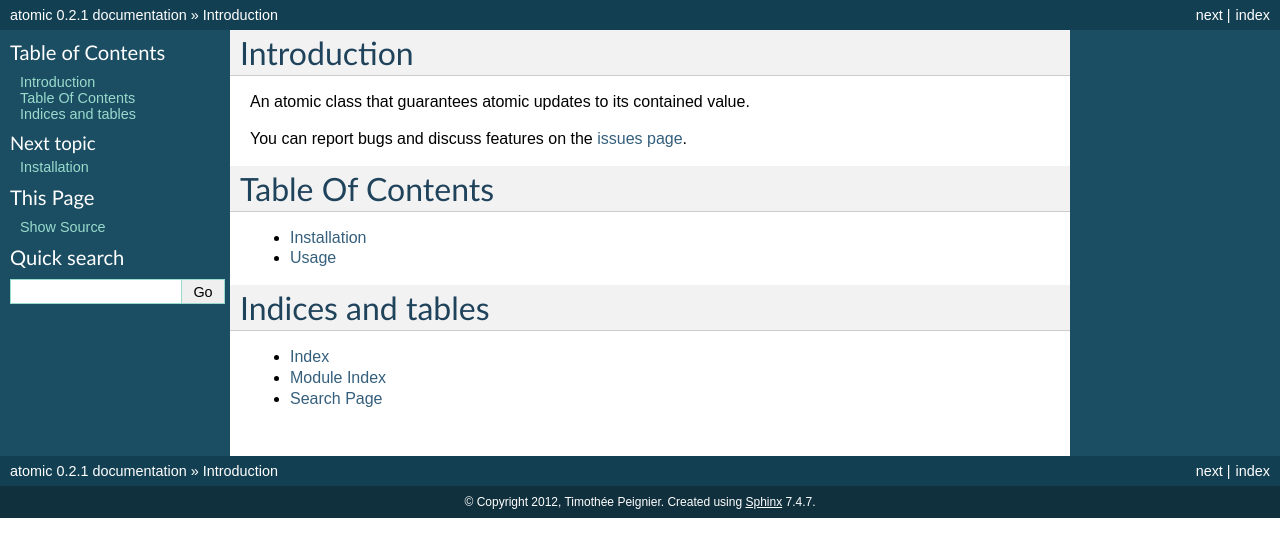
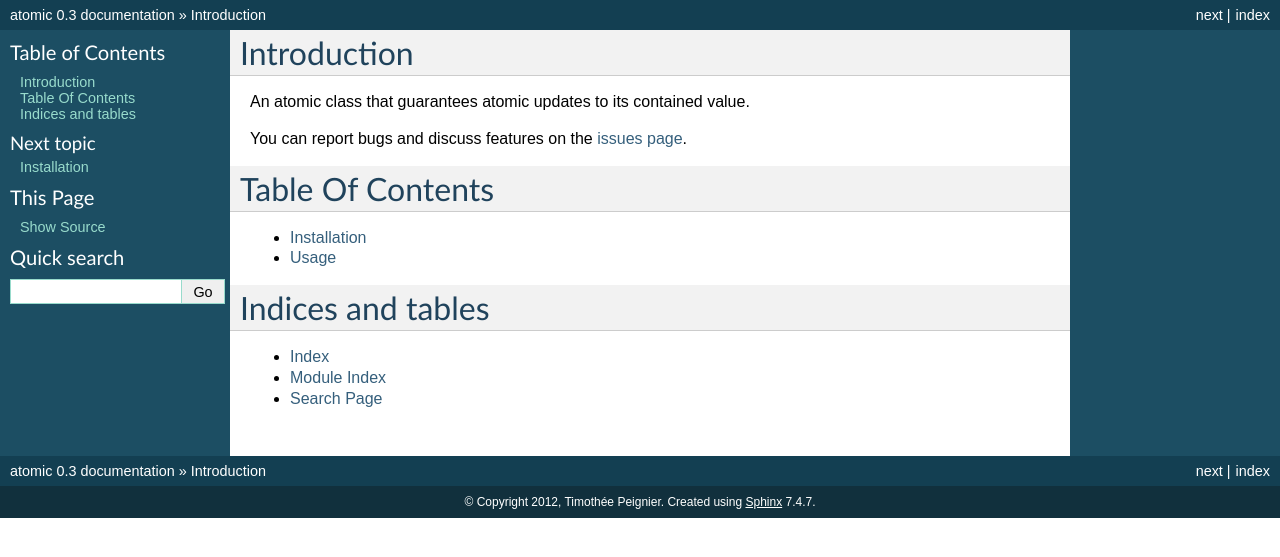
Before and after one commit to cyberdelia/atomic, a Sphinx documentation site: the page built from docs/index.rst, in a window 1280 px wide. Shown: the top 557 px of the page. Built offline with Sphinx 7.4.7, drawn with Linux system fonts in a browser that asks for light colours.

Commit message:
bump version

```diff
--- a/docs/conf.py
+++ b/docs/conf.py
@@ -48,9 +48,9 @@ copyright = u'2012, Timothée Peignier'
 # built documents.
 #
 # The short X.Y version.
-version = '0.2.1'
+version = '0.3'
 # The full version, including alpha/beta/rc tags.
-release = '0.2.1'
+release = '0.3'
 
 # The language for content autogenerated by Sphinx. Refer to documentation
 # for a list of supported languages.
--- a/setup.py
+++ b/setup.py
@@ -4,7 +4,7 @@
 
 setup(
     name='atomic',
-    version='0.2.1',
+    version='0.3',
     description='An atomic class that guarantees atomic updates to its contained value.',
     author='Timothée Peignier',
     author_email='timothee.peignier@tryphon.org',
```
